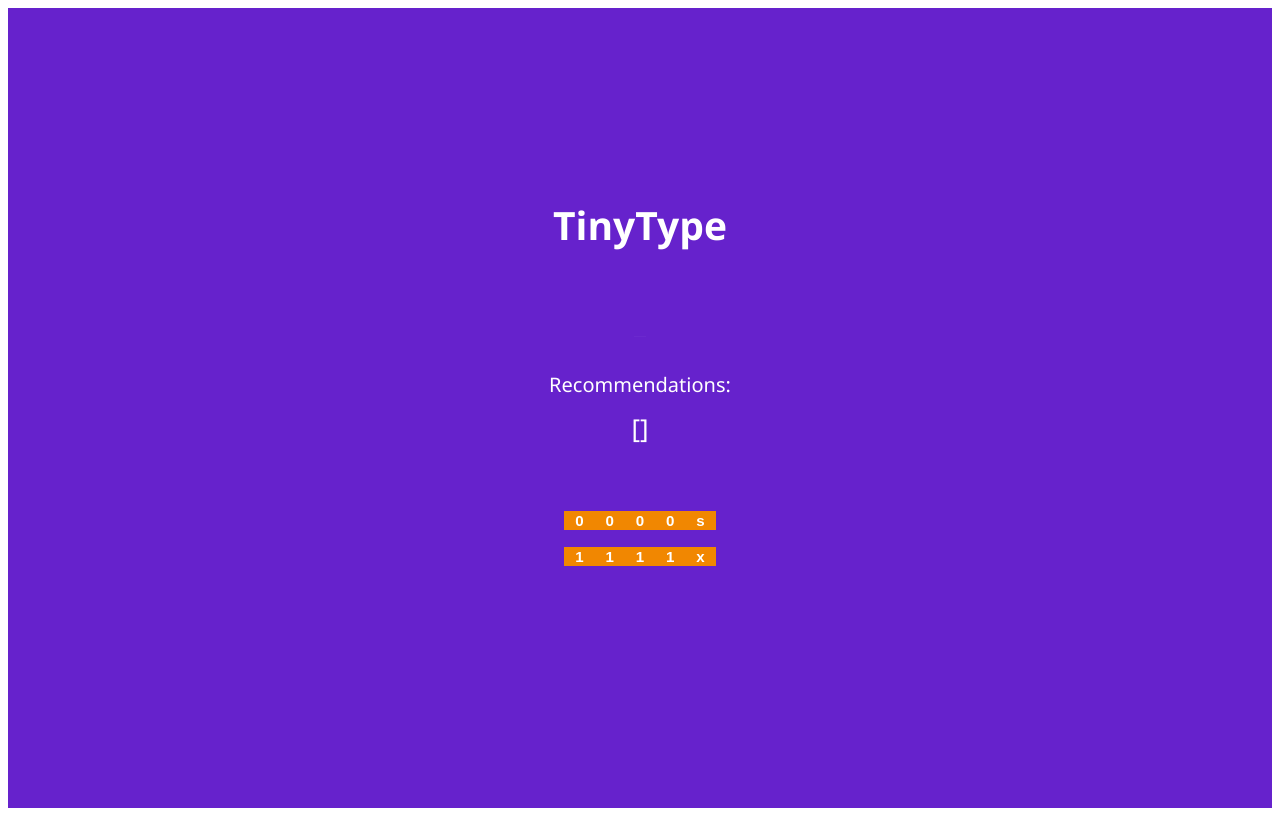
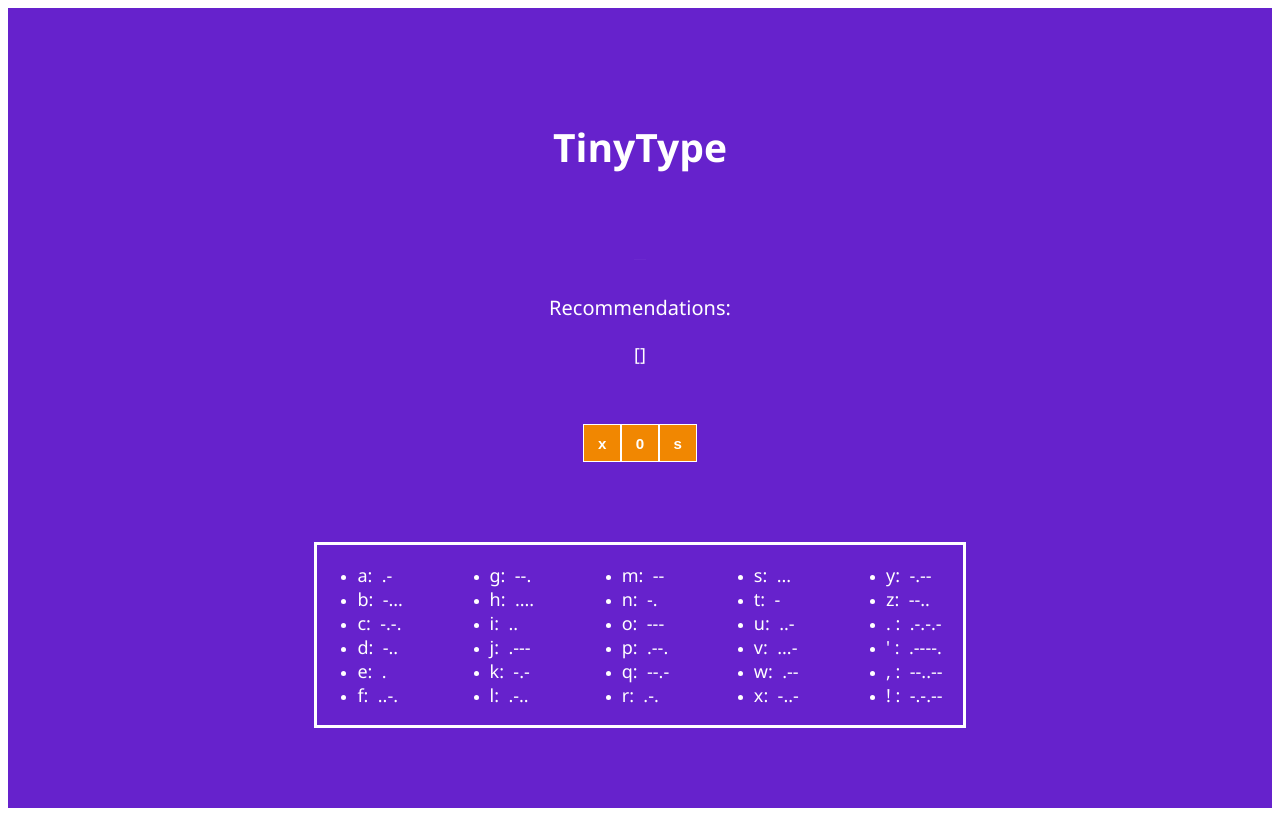
Before and after one commit to dxiong2001/TinyType, a React (Create React App) app: page / in a window 1280 px wide. Built offline with nearby package versions, Linux system fonts and the light colour scheme.

Commit message:
changed tinytype scheme

```diff
--- a/package.json
+++ b/package.json
@@ -9,6 +9,7 @@
     "react": "^18.0.0",
     "react-dom": "^18.0.0",
     "react-scripts": "5.0.0",
+    "use-long-press": "^2.0.0",
     "web-vitals": "^2.1.4"
   },
   "scripts": {
--- a/src/App.css
+++ b/src/App.css
@@ -42,8 +42,8 @@
   position: relative;
   top:-80px;
   display: inline-block;
-  width: 0.8cm;
-  height: 0.5cm;
+  width: 1cm;
+  height: 1cm;
   text-align: center;
   border: gray;
   background-color: #F18701;
@@ -51,13 +51,16 @@
   cursor: pointer;
   font-weight: bold;
   font-size: 0.4cm;
+  border: #fff;
+  border-style: solid;
+  border-width: 1px;
 }
 .row2{
   position: relative;
   top:-80px;
   display: inline-block;
-  width: 0.8cm;
-  height: 0.5cm;
+  width: 1cm;
+  height: 1cm;
   text-align: center;
   border: gray;
   background-color: #F18701;
@@ -67,7 +70,24 @@
   font-size: 0.4cm;
 }
 
+.morseList{
+  font-size: 18px;
+  -webkit-column-count: 5;
+  column-count: 5;
+  column-gap: 2cm;
+  text-align: left;
 
+}
+li {font-size:small;}
+li span {font-size:18px;}
+
+.morse{
+  border-width: 2px;
+  border: #fff;
+  border-style: solid;
+
+  padding-right: 20px;
+}
 
 /*#demo{
   text-align: left;
--- a/src/App.js
+++ b/src/App.js
@@ -1,11 +1,15 @@
-import logo from './logo.svg';
+//import { useLongPress } from 'use-long-press';
 import './App.css';
+import useLongPress from './longPress'
 
 
 
 var x = "";
 var s = "";
 var pressed = []
+var time1 = 0;
+var time2 = 0;
+var tempTime = 0;
 var m = []
 var keys = ["01","11","0201","0211","1201","1211","030201",
 "030211","031201","031211","130201","130211","131201","131211",
@@ -36,81 +40,114 @@ function match(i){
   console.log(m)
   return m;
 }
+
 function mapKey(i){
   switch(i){
-    case "0404":
-      if(s===""){
-        return "";
-      }
-      else{
-        x="";
-        return s.substring(s.length-1,s.length);
-      }
-    case "01":
-      return "E"
-    case "11":
-      return "T"
-    case "0201":
-      return "A"
-    case "0211":
-      return "I"
-    case "1201":
-      return "N"
-    case "1211":
-      return "O"
-    case "030201":
-      return "S"
-    case "030211":
-      return "H"
-    case "031201":
-      return "R"
-    case "031211":
-      return "D"
-    case "130201":
-      return "L"
-    case "130211":
-      return "U"
-    case "131201":
-      return "C"
-    case "131211":
-      return "M"
-    case "04030201":
-      return "F"
-    case "04030211":
-      return "W"
-    case "04031201":
-      return "Y"
-    case "04031211":
-      return "G"
-    case "04130201":
-      return "P"
-    case "04130211":
-      return "B"
-    case "04131201":
-      return "V"
-    case "04131211":
-      return "K"
-    case "14030201":
-      return "Q"
-    case "14030211":
-      return "J"
-    case "14031201":
-      return "X"
-    case "14031211":
-      return "Z"
-    case "14130201":
-      return "!"
-    case "14130211":
-      return ","
-    case "14131201":
-      return "."
-    case "14131211":
-      return "'"
-    default:
-
-      return ""
+    case '.-':     return 'a'
+    case '-...':   return 'b'
+    case '-.-.':   return 'c'
+    case '-..':    return 'd'
+    case '.':      return 'e'
+    case '..-.':   return 'f'
+    case '--.':    return 'g'
+    case '....':   return 'h'
+    case '..':     return 'i'
+    case '.---':   return 'j'
+    case '-.-':    return 'k'
+    case '.-..':   return 'l'
+    case '--':     return 'm'
+    case '-.':     return 'n'
+    case '---':    return 'o'
+    case '.--.':   return 'p'
+    case '--.-':   return 'q'
+    case '.-.':    return 'r'
+    case '...':    return 's'
+    case '-':      return 't'
+    case '..-':    return 'u'
+    case '...-':   return 'v'
+    case '.--':    return 'w'
+    case '-..-':   return 'x'
+    case '-.--':   return 'y'
+    case '--..':   return 'z'
+    default: return ''
   }
 }
+
+// function mapKey(i){
+//   switch(i){
+//     case "0404":
+//       if(s===""){
+//         return "";
+//       }
+//       else{
+//         x="";
+//         return s.substring(s.length-1,s.length);
+//       }
+//     case "01":
+//       return "E"
+//     case "11":
+//       return "T"
+//     case "0201":
+//       return "A"
+//     case "0211":
+//       return "I"
+//     case "1201":
+//       return "N"
+//     case "1211":
+//       return "O"
+//     case "030201":
+//       return "S"
+//     case "030211":
+//       return "H"
+//     case "031201":
+//       return "R"
+//     case "031211":
+//       return "D"
+//     case "130201":
+//       return "L"
+//     case "130211":
+//       return "U"
+//     case "131201":
+//       return "C"
+//     case "131211":
+//       return "M"
+//     case "04030201":
+//       return "F"
+//     case "04030211":
+//       return "W"
+//     case "04031201":
+//       return "Y"
+//     case "04031211":
+//       return "G"
+//     case "04130201":
+//       return "P"
+//     case "04130211":
+//       return "B"
+//     case "04131201":
+//       return "V"
+//     case "04131211":
+//       return "K"
+//     case "14030201":
+//       return "Q"
+//     case "14030211":
+//       return "J"
+//     case "14031201":
+//       return "X"
+//     case "14031211":
+//       return "Z"
+//     case "14130201":
+//       return "!"
+//     case "14130211":
+//       return ","
+//     case "14131201":
+//       return "."
+//     case "14131211":
+//       return "'"
+//     default:
+
+//       return ""
+//   }
+// }
 
 function mapBinary(i){
   switch(i){
@@ -204,6 +241,9 @@ function mapButton(i){
 }
 
 function handleClick(i) {
+    if(x==="\xa0"){
+      x="";
+    }
     if(s.length%60==0){
       s+="\n"
     }
@@ -225,39 +265,86 @@ function handleClick(i) {
         console.log("test2")
       }
     }
-    else{
+    else if(i==="c"){
 
-      if(s===""){
-        s = "";
-      }
-      if(!pressed.includes(i))
-      {
-        pressed.push(i);
-        x = x + i;
         s = s + mapKey(x);
 
         document.getElementById("demo").style.opacity = "1";
         document.getElementById("demo").innerHTML = s;
-        document.getElementById(mapButton(i)).style.color = "#6622CC";
-        console.log("test1")
+        document.getElementById("demo2").innerHTML = "\xa0";
+        x= "";
+      }
+    else{
+      time1 = new Date().getTime() ;
+      x = x + i;
+      document.getElementById("demo2").innerHTML = x;
+      document.getElementById("demo").style.opacity = "1";
+      // console.log(time2)
+      // time2 =  new Date().getTime() ;
+      // if(time2-time1>3000 && time1 != 0){
+      //   s = s + mapKey(x);
+      //   document.getElementById("demo").style.opacity = "1";
+      //   document.getElementById("demo").innerHTML = s;
+      //   x="";
+      // }
+      // x = x + i;
+      // document.getElementById("demo2").innerHTML = x;
+      // time1 = time2;
+      // console.log(time1)
+      // if(s===""){
+      //   s = "";
+      // }
+      // if(!pressed.includes(i))
+      // {
+      //   pressed.push(i);
+      //   x = x + i;
+      //   s = s + mapKey(x);
+
+      //   document.getElementById("demo").style.opacity = "1";
+      //   document.getElementById("demo").innerHTML = s;
+      //   document.getElementById(mapButton(i)).style.color = "#6622CC";
+      //   console.log("test1")
 
 
-        recommend(match(x));
+      //   recommend(match(x));
 
-        if(i==="01" || i==="11"){
-          x = "";
-          document.getElementById("demo2").innerHTML = "\xa0";
-          for(let j = 0; j< pressed.length; j++){
-            console.log(pressed[j])
-            document.getElementById(mapButton(pressed[j])).style.color = "#fff";
+      //   if(i==="01" || i==="11"){
+      //     x = "";
+      //     document.getElementById("demo2").innerHTML = "\xa0";
+      //     for(let j = 0; j< pressed.length; j++){
+      //       console.log(pressed[j])
+      //       document.getElementById(mapButton(pressed[j])).style.color = "#fff";
 
-          }
-          pressed=[];
-        }
-      }
+      //     }
+      //     pressed=[];
+      //   }
+      // }
     }
 }
+
+
 function App() {
+  const longPressProps = useLongPress({
+    onClick: () => handleClick("."),
+    onLongPress: () => handleClick("-"),
+  });
+  setInterval(function() {
+    //console.log("test");
+    time2 =  new Date().getTime() ;
+    if(time2-time1>1000 && time1 != 0 && time1 > tempTime){
+      s = s + mapKey(x);
+      document.getElementById("demo").style.opacity = "1";
+      document.getElementById("demo").innerHTML = s;
+      x="\xa0";
+      document.getElementById("demo2").innerHTML = x;
+      tempTime = time1;
+    }
+
+
+    console.log(time1)
+    console.log(time2)
+    console.log("tt:"+tempTime)
+  }, 1000);
 
   return (
     <div className="App">
@@ -268,23 +355,61 @@ function App() {
         </h2>
         <p id="demo"></p>
         <p id="d2">Recommendations:</p>
-        <p><ul id = "demo2"><li>[]</li></ul></p>
+        <p><ul id = "demo2"><li><span>[]</span></li></ul></p>
 
         <div >
+          <button className="row1" id="btn8" onClick={() => handleClick("x")}>x</button>
+          <button className="row1" id="btn2" {...longPressProps}>0</button>
+          {/* <button className="row1" id="btn4" onClick={() => handleClick("c")}>c</button> */}
+          <button className="row1" id="btn4" onClick={() => handleClick("s")}>s</button>
+          {/* <button className="row2" id="btn8" onClick={() => handleClick("x")}>x</button>
           <button className="row1" id="btn1" onClick={() => handleClick("04")}>0</button>
           <button className="row1" id="btn2" onClick={() => handleClick("03")}>0</button>
           <button className="row1" id="btn3" onClick={() => handleClick("02")}>0</button>
           <button className="row1" id="btn4" onClick={() => handleClick("01")}>0</button>
-          <button className="row1" id="btn4" onClick={() => handleClick("s")}>s</button>
+          <button className="row1" id="btn4" onClick={() => handleClick("s")}>s</button> */}
         </div>
-        <div >
+        {/* <div >
           <button className="row2" id="btn5" onClick={() => handleClick("14")}>1</button>
           <button className="row2" id="btn6" onClick={() => handleClick("13")}>1</button>
           <button className="row2" id="btn7" onClick={() => handleClick("12")}>1</button>
           <button className="row2" id="btn8" onClick={() => handleClick("11")}>1</button>
           <button className="row2" id="btn8" onClick={() => handleClick("x")}>x</button>
+        </div> */}
+        <div className="morse">
+          <ul className="morseList">
+            <li><span>a:{"\xa0\xa0"}.-     </span></li>
+            <li><span>b:{"\xa0\xa0"}-...   </span></li>
+            <li><span>c:{"\xa0\xa0"}-.-.  </span> </li>
+            <li><span>d:{"\xa0\xa0"}-..    </span></li>
+            <li><span>e:{"\xa0\xa0"}.      </span></li>
+            <li><span>f:{"\xa0\xa0"}..-.   </span></li>
+            <li><span>g:{"\xa0\xa0"}--.    </span></li>
+            <li><span>h:{"\xa0\xa0"}....   </span></li>
+            <li><span>i:{"\xa0\xa0"}..     </span></li>
+            <li><span>j:{"\xa0\xa0"}.---   </span></li>
+            <li><span>k:{"\xa0\xa0"}-.-    </span></li>
+            <li><span>l:{"\xa0\xa0"}.-..   </span></li>
+            <li><span>m:{"\xa0\xa0"}--     </span></li>
+            <li><span>n:{"\xa0\xa0"}-.     </span></li>
+            <li><span>o:{"\xa0\xa0"}---    </span></li>
+            <li><span>p:{"\xa0\xa0"}.--.   </span></li>
+            <li><span>q:{"\xa0\xa0"}--.-   </span></li>
+            <li><span>r:{"\xa0\xa0"}.-.    </span></li>
+            <li><span>s:{"\xa0\xa0"}...    </span></li>
+            <li><span>t:{"\xa0\xa0"}-      </span></li>
+            <li><span>u:{"\xa0\xa0"}..-    </span></li>
+            <li><span>v:{"\xa0\xa0"}...-   </span></li>
+            <li><span>w:{"\xa0\xa0"}.--   </span> </li>
+            <li><span>x:{"\xa0\xa0"}-..-   </span></li>
+            <li><span>y:{"\xa0\xa0"}-.--   </span></li>
+            <li><span>z:{"\xa0\xa0"}--..   </span></li>
+            <li><span>.{"\xa0"}:{"\xa0\xa0"}.-.-.-   </span></li>
+            <li><span>'{"\xa0"}:{"\xa0\xa0"}.----.  </span></li>
+            <li><span>,{"\xa0"}:{"\xa0\xa0"}--..--   </span></li>
+            <li><span>!{"\xa0"}:{"\xa0\xa0"}-.-.--   </span></li>
+          </ul>
         </div>
-
 
       </header>
     </div>
@@ -292,7 +417,4 @@ function App() {
 }
 
 
-
-App();
-
 export default App;
--- /dev/null
+++ b/src/longPress.js
@@ -0,0 +1,51 @@
+import {useRef, useMemo, useCallback} from 'react'
+
+
+export default function useLongPress({
+  onClick = () => {},
+  onLongPress = () => {},
+  ms = 200,
+} = {}) {
+  const timerRef = useRef(false);
+  const eventRef = useRef({});
+
+  const callback = useCallback(() => {
+    onLongPress(eventRef.current);
+    eventRef.current = {};
+    timerRef.current = false;
+  }, [onLongPress]);
+
+  const start = useCallback(
+    (ev) => {
+      ev.persist();
+      eventRef.current = ev;
+      timerRef.current = setTimeout(callback, ms);
+    },
+    [callback, ms]
+  );
+
+  const stop = useCallback(
+    (ev) => {
+      ev.persist();
+      eventRef.current = ev;
+      if (timerRef.current) {
+        clearTimeout(timerRef.current);
+        onClick(eventRef.current);
+        timerRef.current = false;
+        eventRef.current = {};
+      }
+    },
+    [onClick]
+  );
+
+  return useMemo(
+    () => ({
+      onMouseDown: start,
+      onMouseUp: stop,
+      onMouseLeave: stop,
+      onTouchStart: start,
+      onTouchEnd: stop,
+    }),
+    [start, stop]
+  );
+}
```
Also changed, not shown: 1 other file (tests, documents, lock files or other folders).
